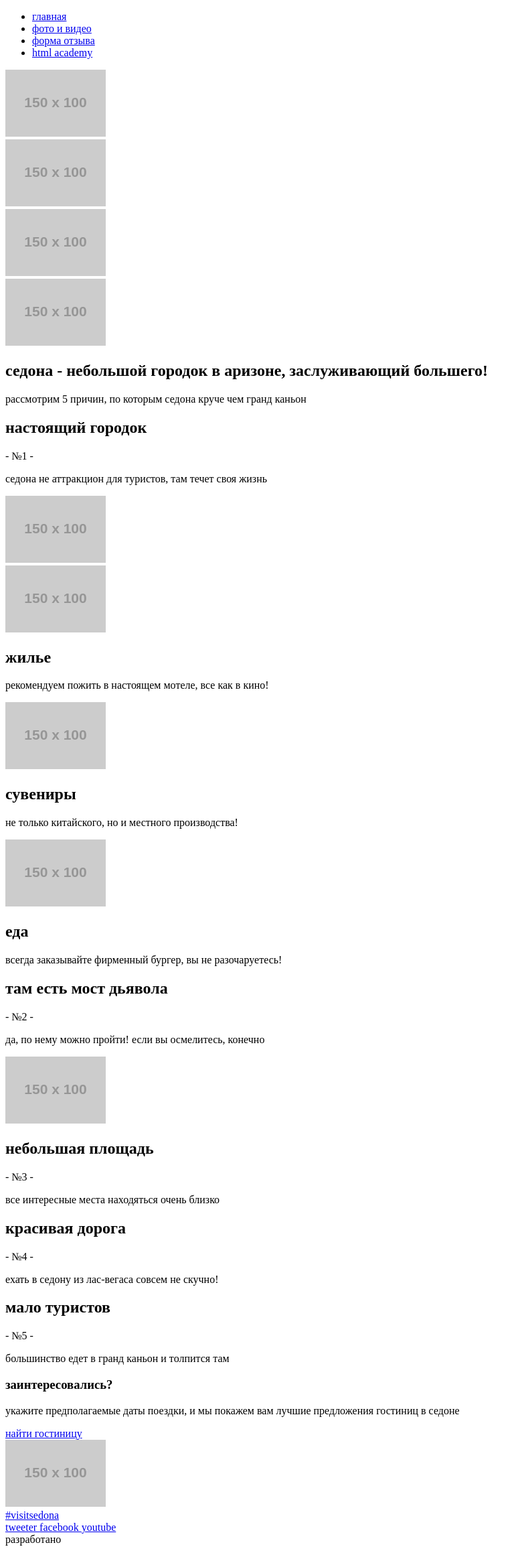
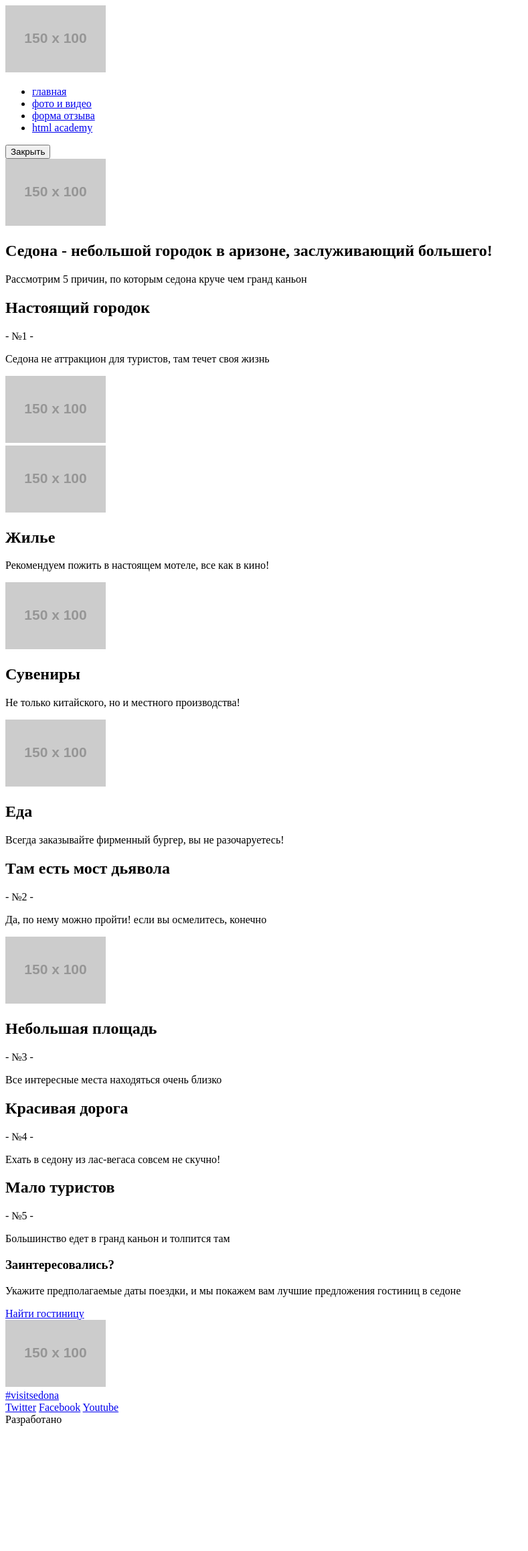
Before and after one commit to mchsherbakov/348269-sedona, a website: page index.html in a window 1280 px wide. Shown: the whole page at 67% size, without its empty margins (0-789 px from the left). After the commit the page ends 2136 px from the top, so only its background shows below. Drawn offline with Linux system fonts and the light colour scheme; placeholder pictures from the web are drawn by us.

Commit message:
Внес правки в задание

```diff
--- a/index.html
+++ b/index.html
@@ -5,34 +5,27 @@
     <title>HTML Academy: Седона</title>
   </head>
   <body>
-
-    <nav class="mobile-menu">
+    <header class="header">
+    <a href="#" class="sedona-logo">
+      <img src="http://placehold.it/150x100" alt="picture-0">
+    </a>
+    <nav class="menu">
       <ul class="menu-list">
       <li class="menu-list__item">
-        <a href="#"> главная </a>
+        <a href="#">главная</a>
       </li>
       <li class="menu-list__item">
-        <a href="photo.html"> фото и видео </a>
+        <a href="photo.html">фото и видео</a>
       </li>
       <li class="menu-list__item">
-        <a href="form.html"> форма отзыва </a>
+        <a href="form.html">форма отзыва</a>
       </li>
       <li class="menu-list__item">
-        <a href="#">  html academy </a>
+        <a href="#">html academy</a>
       </li>
       </ul>
-      <div class="mobile-menu-btn">
-        <input type="image" src="http://placehold.it/150x100" alt="Закрыть">
-      </div>
     </nav>
-
-    <header class="header">
-      <div class="header__logo">
-        <img src="http://placehold.it/150x100" alt="sedona-logo">
-      </div>
-      <div class="menu-btn">
-        <input type="image" src="http://placehold.it/150x100" alt="menu-btn">
-      </div>
+      <button type="button" class="btn-menu">Закрыть</button>
     </header>
 
     <section class="intro">
@@ -43,74 +36,72 @@
 
     <section class="advantages">
 
-      <h1 class="advantages__header"> седона - небольшой городок в аризоне, заслуживающий большего!</h1>
-      <p> рассмотрим 5 причин, по которым седона круче чем гранд каньон </p>
+      <h1 class="advantages__header">Седона - небольшой городок в аризоне, заслуживающий большего!</h1>
+      <p>Рассмотрим 5 причин, по которым седона круче чем гранд каньон</p>
 
-      <div class="advantages__item">
-        <h2 class="advantages__name"> настоящий городок </h2>
-        <span> - №1 - </span>
-        <p> седона не аттракцион для туристов, там течет своя жизнь </p>
-        <div class="advantages__img"> <img src="http://placehold.it/150x100" alt="city-pic"> </div>
+      <div class="advantages-item">
+        <h2 class="advantages-item-title">Настоящий городок</h2>
+        <div class="advantages-item__number">- №1 -</div>
+        <p class="advantages-item__desc">Седона не аттракцион для туристов, там течет своя жизнь</p>
+        <div class="advantages-item__img"> <img src="http://placehold.it/150x100" alt="city-pic"> </div>
       </div>
 
-      <div class="advantages__item">
-        <div class="advantages__img"> <img src="http://placehold.it/150x100" alt="home-pic"> </div>
-        <h2 class="advantages__name"> жилье </h2>
-        <p> рекомендуем пожить в настоящем мотеле, все как в кино! </p>
+      <div class="advantages-item">
+        <div class="advantages-item__img"> <img src="http://placehold.it/150x100" alt="home-pic"> </div>
+        <h2 class="advantages-item-title">Жилье</h2>
+        <p class="advantages-item__desc">Рекомендуем пожить в настоящем мотеле, все как в кино!</p>
       </div>
-      <div class="advantages__item">
-        <div class="advantages__img"> <img src="http://placehold.it/150x100" alt="gift-pic"> </div>
-        <h2 class="advantages__name"> сувениры </h2>
-        <p> не только китайского, но и местного производства! </p>
+      <div class="advantages-item">
+        <div class="advantages-item__img"> <img src="http://placehold.it/150x100" alt="gift-pic"> </div>
+        <h2 class="advantages-item-title">Сувениры</h2>
+        <p class="advantages-item__desc">Не только китайского, но и местного производства!</p>
       </div>
-      <div class="advantages__item">
-        <div class="advantages__img"> <img src="http://placehold.it/150x100" alt="food-pic"> </div>
-        <h2 class="advantages__name"> еда </h2>
-        <p> всегда заказывайте фирменный бургер, вы не разочаруетесь! </p>
+      <div class="advantages-item">
+        <div class="advantages-item__img"> <img src="http://placehold.it/150x100" alt="food-pic"> </div>
+        <h2 class="advantages-item-title">Еда</h2>
+        <p class="advantages-item__desc">Всегда заказывайте фирменный бургер, вы не разочаруетесь!</p>
       </div>
-      <div class="advantages__item">
-          <h2 class="advantages__name"> там есть мост дьявола </h2>
-          <span> - №2 - </span>
-          <p> да, по нему можно пройти! если вы осмелитесь, конечно </p>
-          <div class="advantages__img"> <img src="http://placehold.it/150x100" alt="bridge-pic"> </div>
+      <div class="advantages-item">
+          <h2 class="advantages-item-title">Там есть мост дьявола</h2>
+          <div class="advantages-item__number">- №2 -</div>
+          <p class="advantages-item__desc">Да, по нему можно пройти! если вы осмелитесь, конечно</p>
+          <div class="advantages-item__img"> <img src="http://placehold.it/150x100" alt="bridge-pic"> </div>
       </div>
-      <div class="advantages__item">
-          <h2 class="advantages__name"> небольшая площадь </h2>
-          <span> - №3 - </span>
-          <p> все интересные места находяться очень близко </p>
+      <div class="advantages-item">
+          <h2 class="advantages-item-title">Небольшая площадь</h2>
+          <div class="advantages-item__number">- №3 -</div>
+          <p class="advantages-item__desc">Все интересные места находяться очень близко</p>
       </div>
-      <div class="advantages__item">
-          <h2 class="advantages__name"> красивая дорога </h2>
-          <span> - №4 - </span>
-          <p> ехать в седону из лас-вегаса совсем не скучно! </p>
+      <div class="advantages-item">
+          <h2 class="advantages-item-title">Красивая дорога</h2>
+          <div class="advantages-item__number">- №4 -</div>
+          <p class="advantages-item__desc">Ехать в седону из лас-вегаса совсем не скучно!</p>
       </div>
-      <div class="advantages__item">
-          <h2 class="advantages__name"> мало туристов </h2>
-          <span> - №5 - </span>
-          <p> большинство едет в гранд каньон и толпится там </p>
+      <div class="advantages-item">
+          <h2 class="advantages-item-title">Мало туристов</h2>
+          <div class="advantages-item__number">- №5 -</div>
+          <p class="advantages-item__desc">Большинство едет в гранд каньон и толпится там</p>
       </div>
     </section>
       <section class="search-block">
-      <h3 class="search-block__header"> заинтересовались? </h3>
-      <p> укажите предполагаемые даты поездки, и мы покажем вам лучшие предложения гостиниц в седоне</p>
-      <div class="search-block__btn">
-        <a href="form.html"> найти гостиницу </a>
-      </div>
+      <h3 class="search-block__header">Заинтересовались?</h3>
+      <p>Укажите предполагаемые даты поездки, и мы покажем вам лучшие предложения гостиниц в седоне</p>
+      <a href="form.html" class="btn search-block__btn">Найти гостиницу</a>
       </section>
       <section class="map">
         <img src="http://placehold.it/150x100" alt="map">
       </section>
       <footer class="page-footer">
         <div class="page-footer__hashtag">
-          <a href="#"> #visitsedona </a>
+          <a href="#">#visitsedona</a>
         </div>
         <div class="social-links">
-            <a class="social-links__item" href="#"> tweeter </a>
-            <a class="social-links__item" href="#"> facebook </a>
-            <a class="social-links__item" href="#"> youtube </a>
+            <a class="social-links__item" href="#">Twitter</a>
+            <a class="social-links__item" href="#">Facebook</a>
+            <a class="social-links__item" href="#">Youtube</a>
         </div>
         <div class="page-footer__developer">
-          <span> разработано </span>
+          <span>Разработано</span>
           <a href="#"> </a>
         </div>
       </footer>
```
Also changed, not shown: form.html (+64 -53 lines), photo.html (+37 -34 lines).
